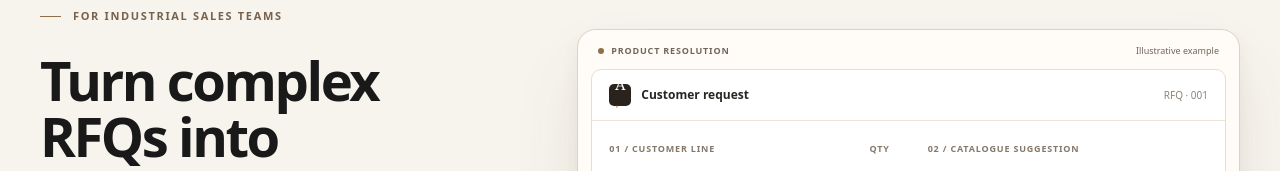
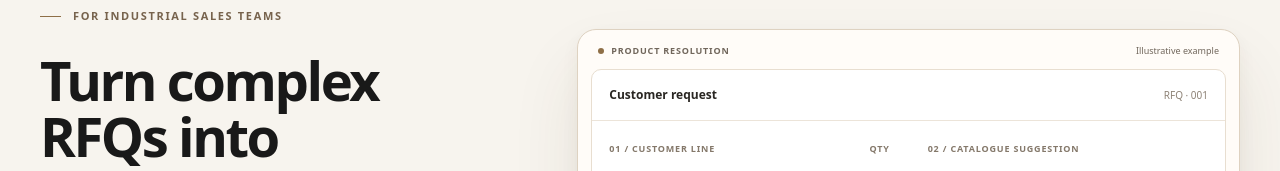
Before and after one commit to miromnb-coder/Rivora, a Next.js app: page / in a window 1280 px wide. Shown: the part 146-317 px from the top of the page. Built offline with nearby package versions, Linux system fonts and the light colour scheme; no server answers.

Commit message:
fix: remove decorative icon from hero request header

```diff
--- a/components/marketing/AtelierExperience.tsx
+++ b/components/marketing/AtelierExperience.tsx
@@ -46,7 +46,7 @@ export function AtelierNav({ locale }: { locale: Locale }) {
 }
 
 function UiHeader({ label, meta }: { label: string; meta: string }) {
-  return <div className="atelier-ui-header"><span className="atelier-ui-mark" aria-hidden="true">A<span>·</span></span><strong>{label}</strong><span className="atelier-ui-meta">{meta}</span></div>;
+  return <div className="atelier-ui-header"><strong>{label}</strong><span className="atelier-ui-meta">{meta}</span></div>;
 }
 
 export function HeroMatch({ locale }: { locale: Locale }) {
```
